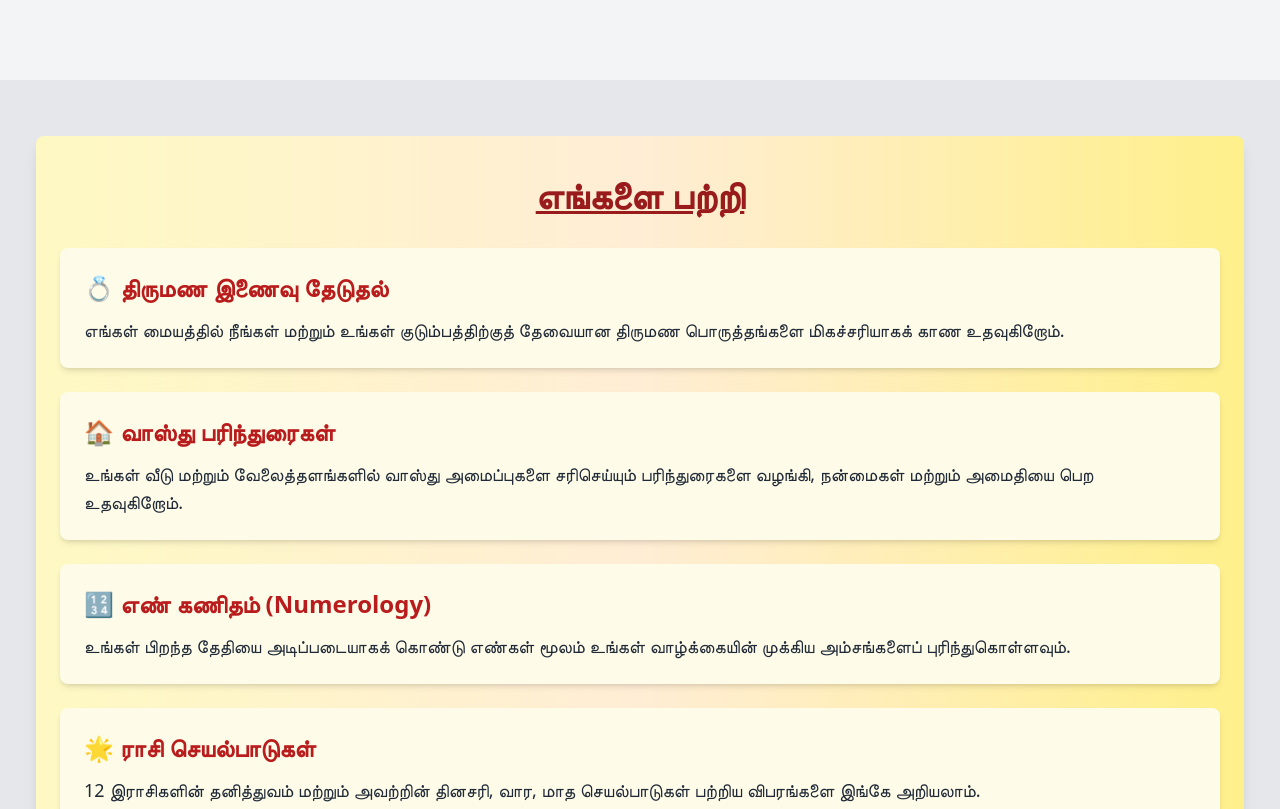
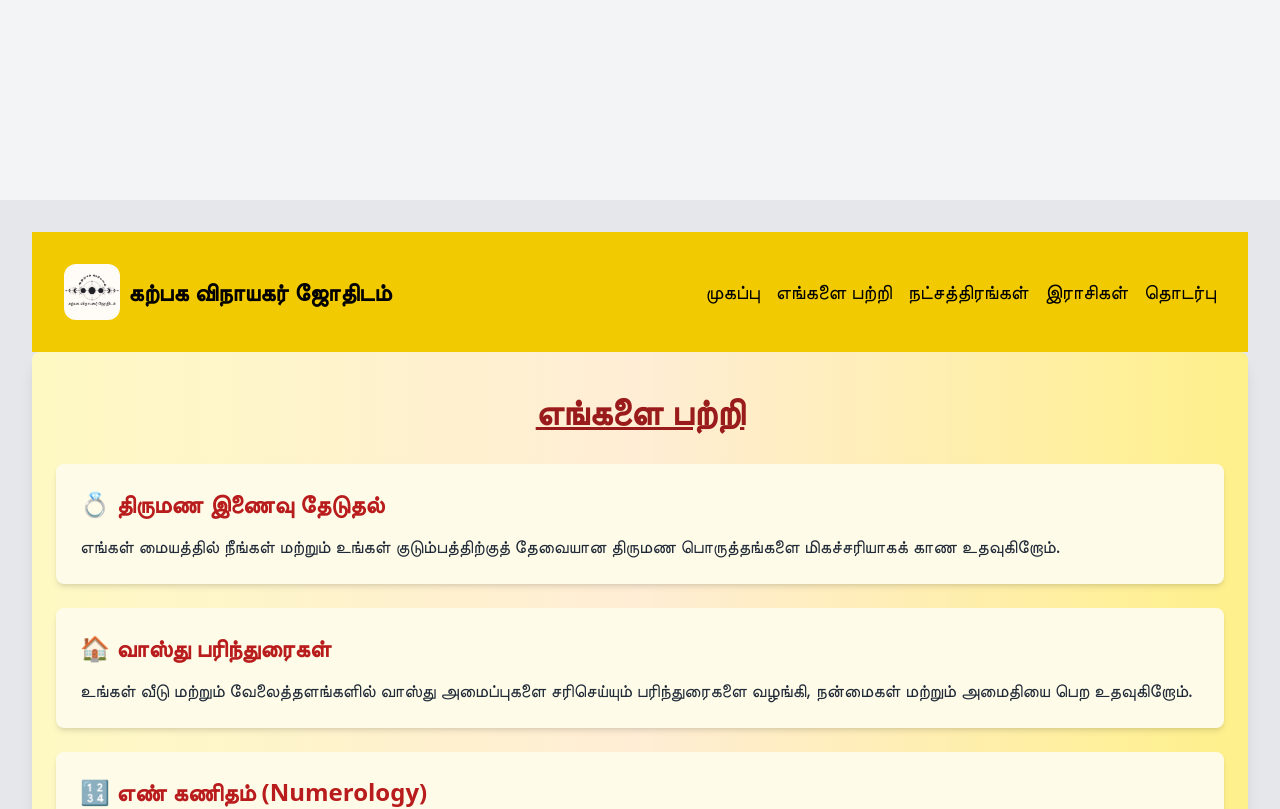
Before and after one commit to PRIYANKAec/Astro-client-project, a Next.js app: page / in a window 1280 px wide. Shown: the part 720-1529 px from the top of the page. Built offline with nearby package versions, Linux system fonts and the light colour scheme.

Commit message:
Revert "Implemented Contact Page[ADD]"
This reverts commit 80bcf757dfc2ef2a705b0023b69f0791b3c53a60, reversing
changes made to c8c01380bfbc87b212fc78cc9b1df10e6eb491df.

```diff
--- a/src/components/about.js
+++ b/src/components/about.js
@@ -1,7 +1,12 @@
+import Navbar from "./navbar";
+
 export default function About() {
   return (
-    <div className="my-4 py-8 px-3 sm:py-6 sm:px-2 md:py-4 md:px-1 lg:py-2 lg:px-1">
+    <div>
+      <Navbar />
+
       <div className="container mx-auto py-8 px-4 sm:py-10 sm:px-6 bg-gradient-to-r from-yellow-100 via-orange-100 to-yellow-200 rounded-lg shadow-lg">
+        {/* Centered Heading */}
         <h1 className="text-2xl sm:text-3xl md:text-4xl font-bold mb-6 sm:mb-8 text-center text-red-800 underline">
           எங்களை பற்றி
         </h1>
--- a/src/components/navbar.js
+++ b/src/components/navbar.js
@@ -24,7 +24,7 @@ export default function Navbar() {
     }, []);
 
     return (
-        <nav className='bg-primary p-4 md:p-6 lg:p-8 fixed top-0 left-0 w-full z-50'>
+        <nav className='bg-primary p-4 md:p-6 lg:p-8 top-0 left-0 w-full'>
             <div className="container w-full mx-auto flex justify-between items-center">
                 <div className="text-black flex items-center sm:text-xl md:text-2xl font-bold">
                     <img
--- a/src/styles/globals.css
+++ b/src/styles/globals.css
@@ -68,7 +68,3 @@
     @apply bg-background text-foreground;
   }
 }
-
-html {
-  scroll-behavior: smooth;
-}
```
